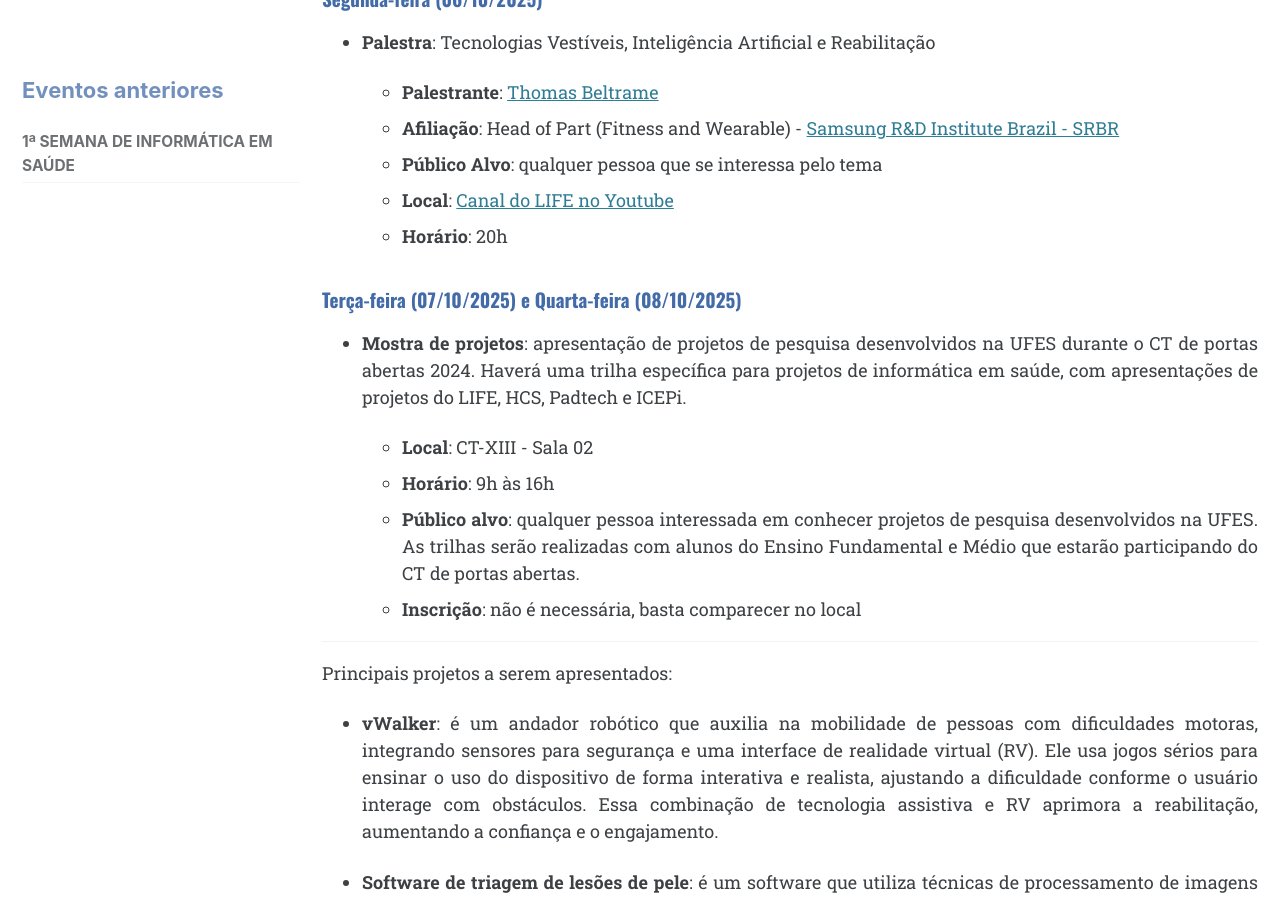
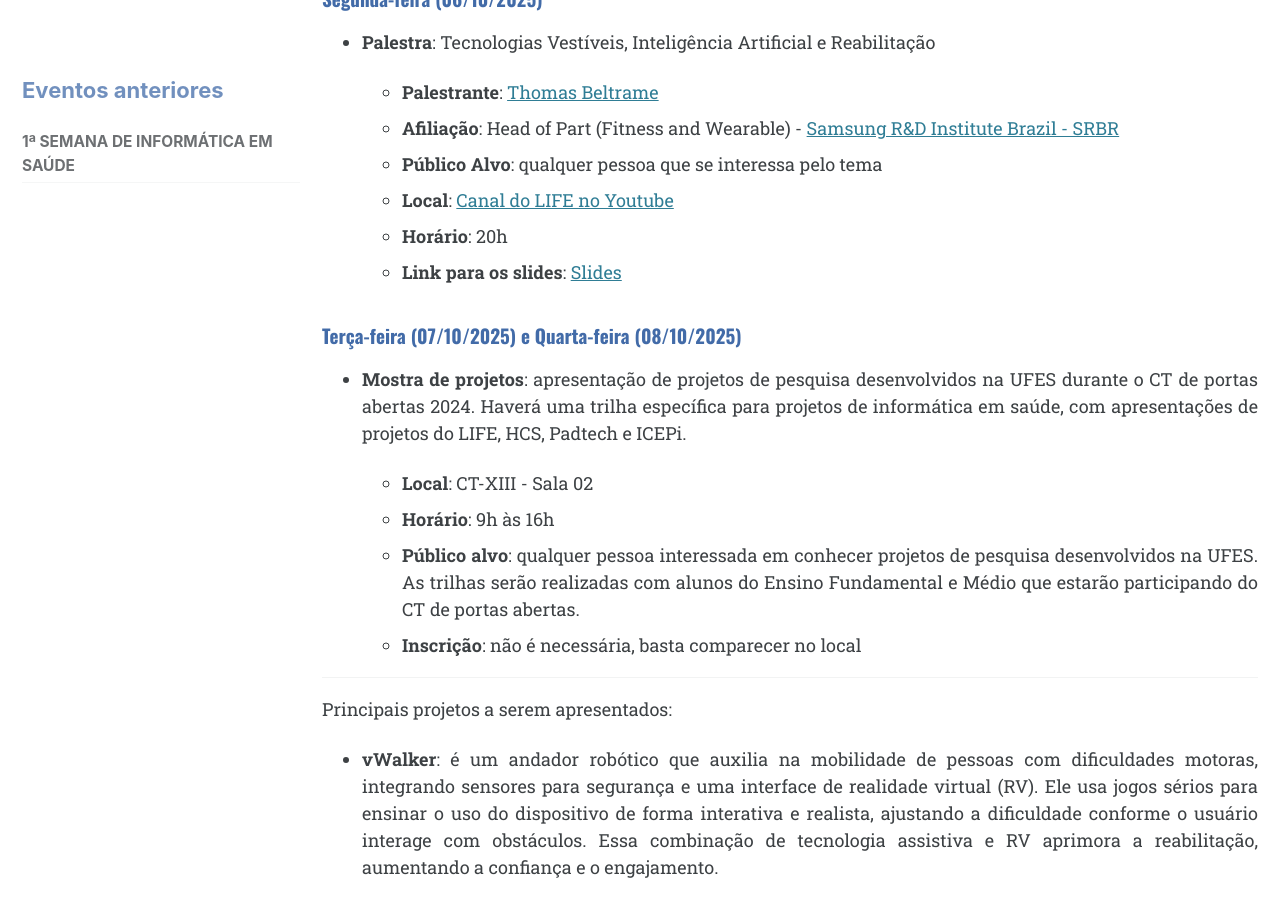
Before and after one commit to life-ufes/site, a Jekyll site: the page built from _pages/semana.md, in a window 1280 px wide and 900 px high, scrolled down 1272 px. Built offline with Jekyll 4.4.1, drawn with Linux system fonts in a browser that asks for light colours; cached includes are drawn as plain includes.

Commit message:
add slides

```diff
--- a/_pages/semana.md
+++ b/_pages/semana.md
@@ -27,8 +27,9 @@ O evento é 100% gratuito e ocorre dentro da [Semana do Conhecimento da UFES](ht
   - **Palestrante**: [Thomas Beltrame](https://www.linkedin.com/in/thomas-beltrame-47a99a23/)
   - **Afiliação**: Head of Part (Fitness and Wearable) - [Samsung R&D Institute Brazil - SRBR](https://research.samsung.com/srbr)
   - **Público Alvo**: qualquer pessoa que se interessa pelo tema
-  - **Local**: [Canal do LIFE no Youtube](https://www.youtube.com/watch?v=5ONV_i0bukk)
+  - **Local**: [Canal do LIFE no Youtube](https://www.youtube.com/@life-ufes)
   - **Horário**: 20h
+  - **Link para os slides**: [Slides](https://drive.google.com/file/d/1W72QKgJveiogmU_TTPUricP1uGsVIISG/view?usp=sharing)
 
 
 #### Terça-feira (07/10/2025) e Quarta-feira (08/10/2025)
```
